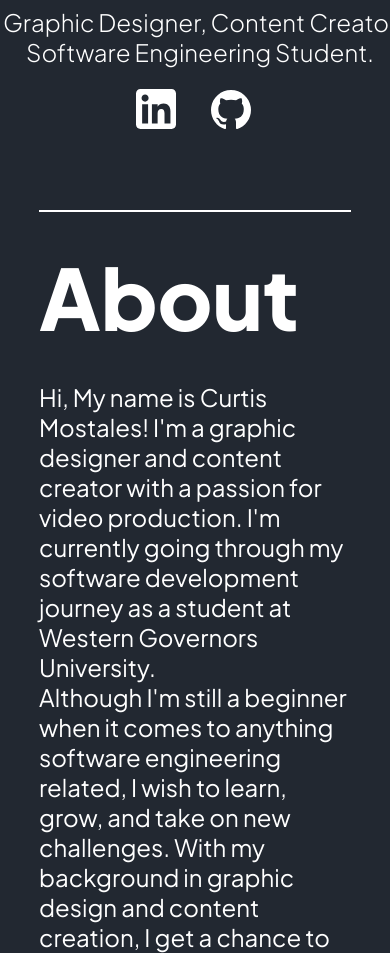
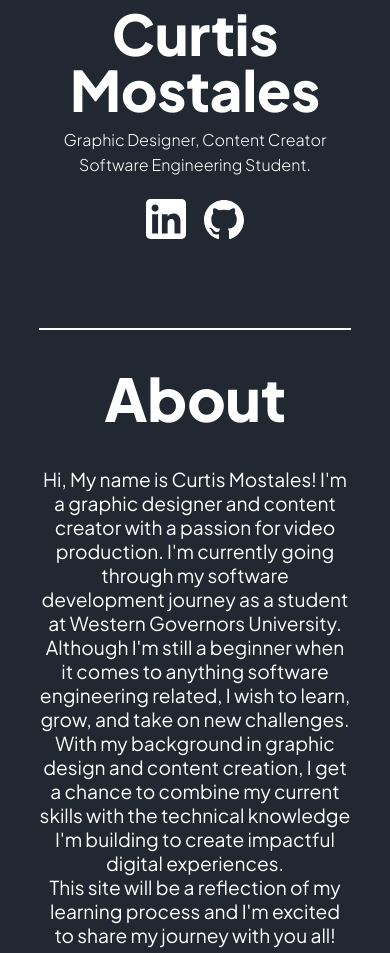
Before and after one commit to itscurtism/curtsportfolio, a plain HTML site: page index.html in a window 390 px wide. Shown: the part 403-1356 px from the top of the page. Drawn offline with Linux system fonts and the light colour scheme.

Commit message:
fixed about page responsiveness

```diff
--- a/index.html
+++ b/index.html
@@ -5,6 +5,7 @@
     <meta name="viewport" content="width=device-width, initial-scale=1.0" />
     <title>Curt's Portfolio</title>
     <link rel="stylesheet" href="styles.css" />
+    <link rel="stylesheet" href="responsivestyle.css" />
   </head>
   <body>
     <!-- Navigation Bar -->
--- a/responsivestyle.css
+++ b/responsivestyle.css
@@ -2,6 +2,11 @@
 
     html body {
         transition: 0.3s;
+    }
+
+    .webTitle {
+        font-size: 7vh;
+        font-weight: 900;
     }
 
     /* Navigation Bar */
@@ -106,4 +111,15 @@
     }
 
     /* Home */
+
+    /* About */
+    #aboutContainer {
+        text-align: center;
+        margin: 8% 10% 8% 10%;
+    }
+
+    #aboutInfo {
+        margin: 2rem 0 0 0;
+        font-size: 1.2rem;
+    }
 }
--- a/styles.css
+++ b/styles.css
@@ -1,5 +1,5 @@
 @import url('https://fonts.googleapis.com/css2?family=Figtree:ital,wght@0,300..900;1,300..900&family=Josefin+Sans:ital,wght@0,100..700;1,100..700&family=Plus+Jakarta+Sans:ital,wght@0,200..800;1,200..800&display=swap');
-@import url('responsivestyle.css');
+
 
 * {
     margin: 0;
@@ -125,6 +125,7 @@ li:nth-child(4) {
 /* About */
 
 #aboutContainer {
+    text-align: left;
     margin: 8% 10% 8% 10%;
 }
 
```
